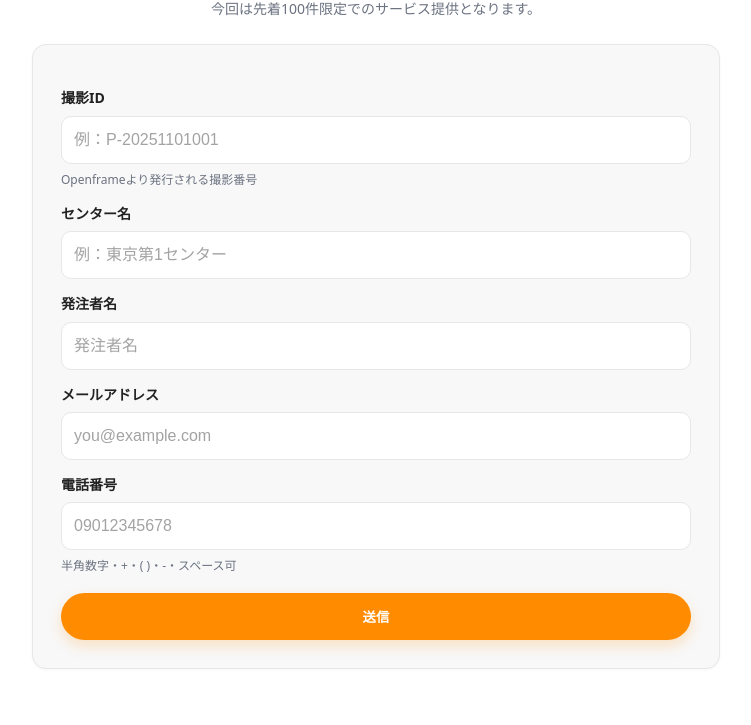
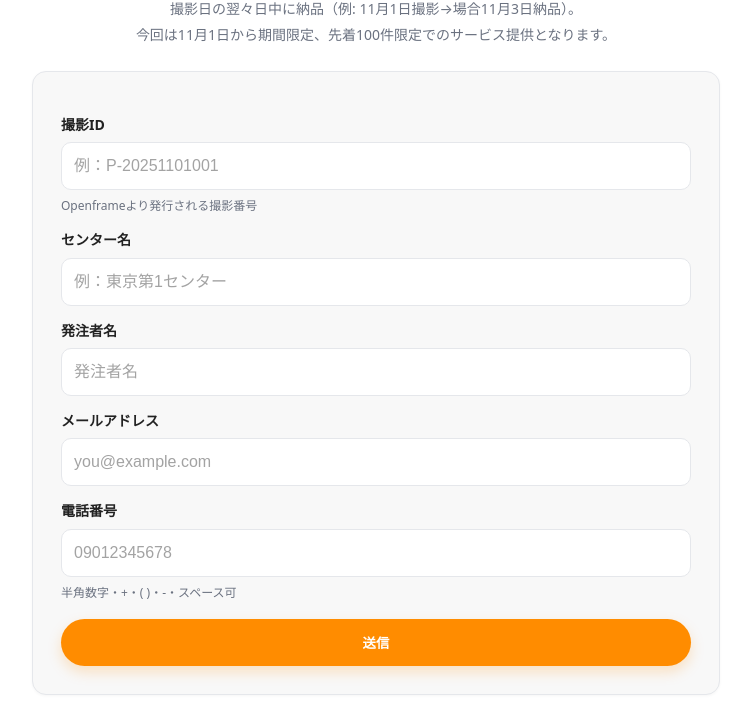
Before and after one commit to miles-web-match/express_shooting, a plain HTML site: page index.html in a window 1280 px wide. Shown: the part 75-800 px from the top of the page, without its empty margins (264-1015 px from the left). Drawn offline with Linux system fonts and the light colour scheme.

Commit message:
Update index.html

```diff
--- a/index.html
+++ b/index.html
@@ -132,7 +132,8 @@
 <body>
   <header>
     <h1>2日納品依頼フォーム</h1>
-    <p class="sub">今回は先着100件限定でのサービス提供となります。</p>
+    <p class="sub">撮影日の翌々日中に納品（例: 11月1日撮影→場合11月3日納品）。</p>
+    <p class="sub">今回は11月1日から期間限定、先着100件限定でのサービス提供となります。</p>
   </header>
 
   <div class="wrap">
```
